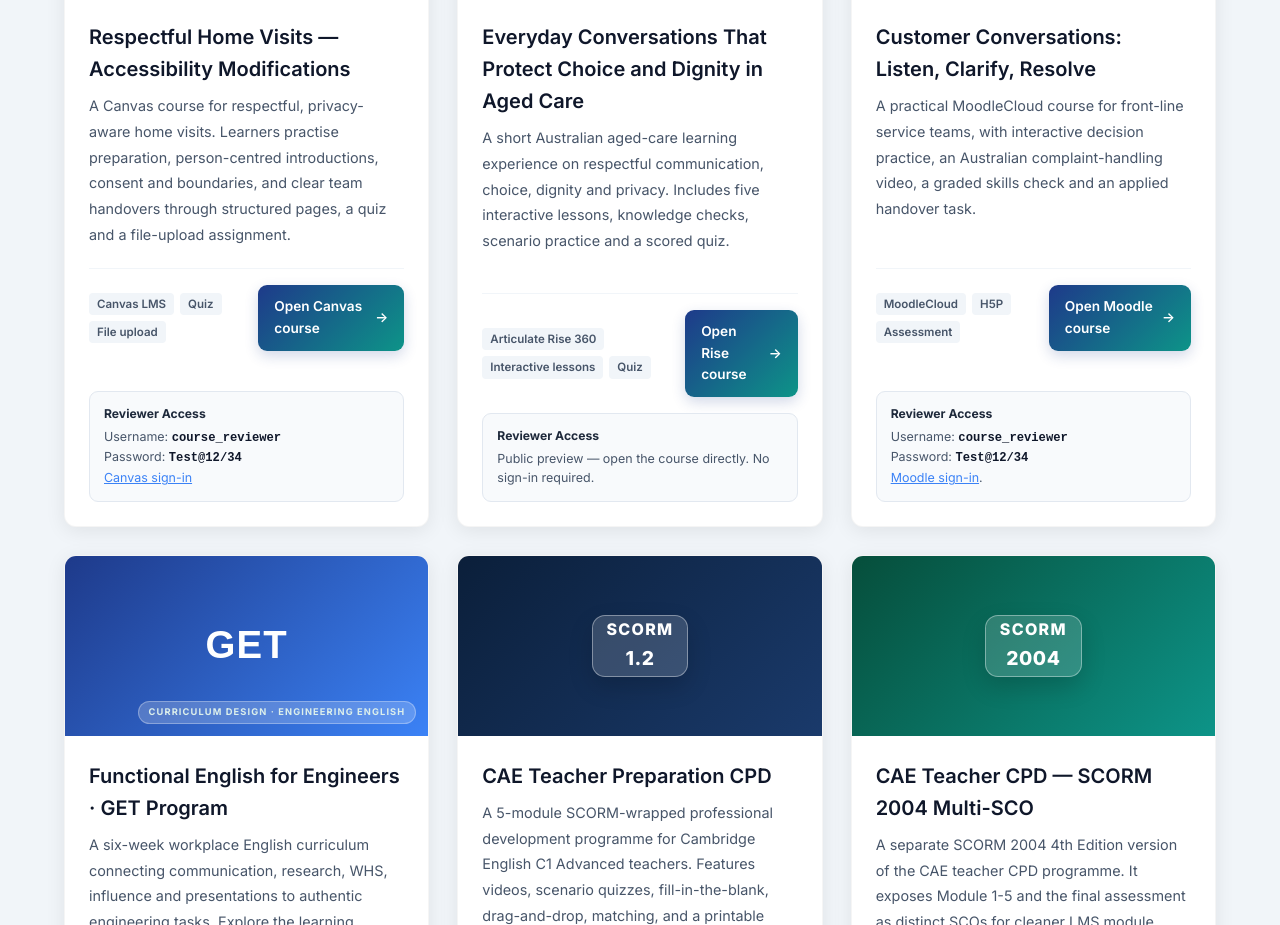
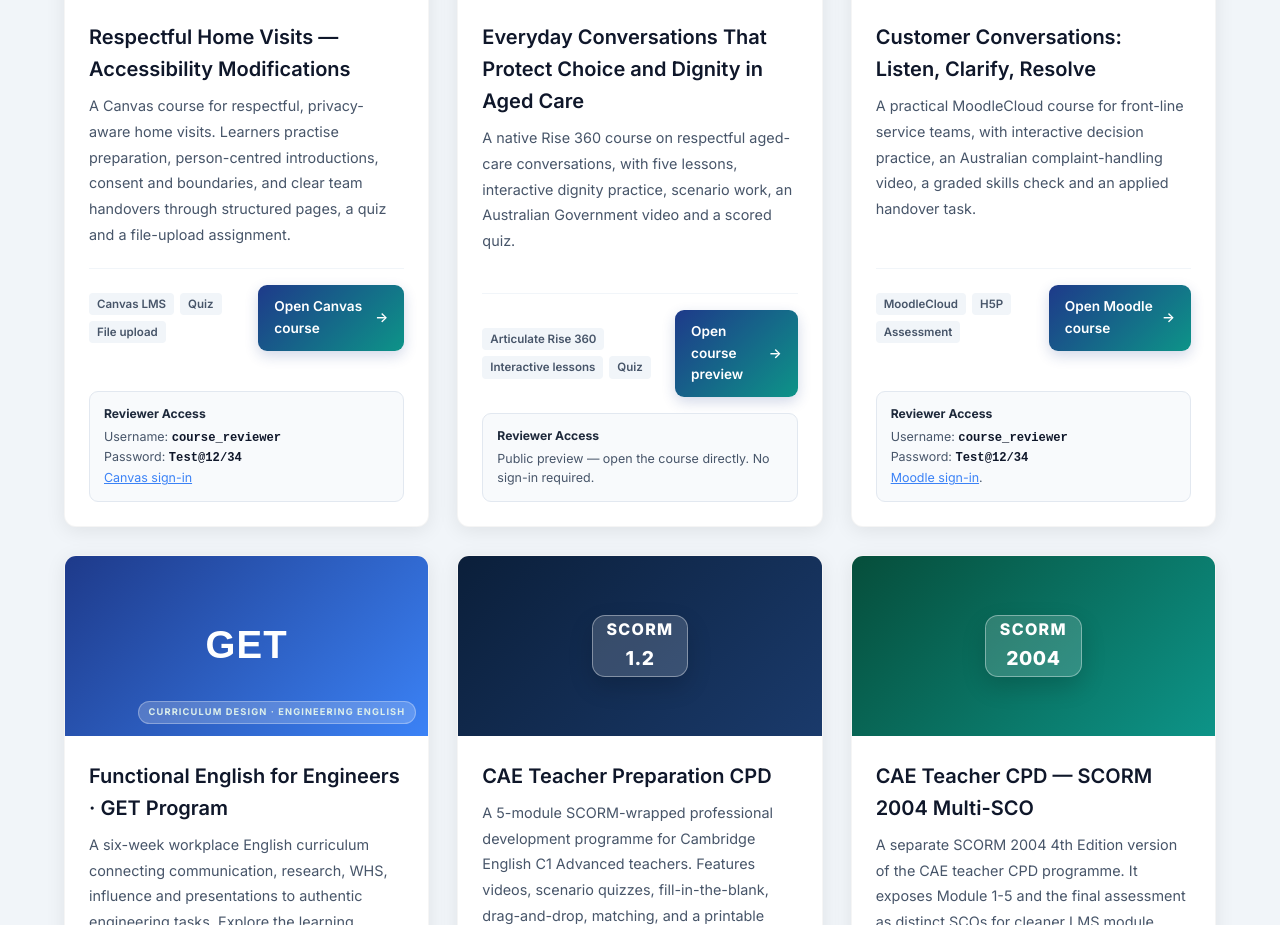
Before and after one commit to tjavanshir/ld-portfolio, a plain HTML site: page index.html in a window 1280 px wide. Shown: the part 1273-2198 px from the top of the page. Drawn offline with Linux system fonts and the light colour scheme.

Commit message:
Publish new native Rise course preview

```diff
--- a/index.html
+++ b/index.html
@@ -120,14 +120,14 @@
         </div>
         <div class="sample-body">
           <h3>Everyday Conversations That Protect Choice and Dignity in Aged Care</h3>
-          <p>A short Australian aged-care learning experience on respectful communication, choice, dignity and privacy. Includes five interactive lessons, knowledge checks, scenario practice and a scored quiz.</p>
+          <p>A native Rise 360 course on respectful aged-care conversations, with five lessons, interactive dignity practice, scenario work, an Australian Government video and a scored quiz.</p>
           <div class="sample-meta">
             <div class="sample-tools">
               <span class="sample-tool-tag">Articulate Rise 360</span>
               <span class="sample-tool-tag">Interactive lessons</span>
               <span class="sample-tool-tag">Quiz</span>
             </div>
-            <div class="sample-actions"><a class="sample-link btn btn-primary" href="https://share.articulate.com/0kzPTPT2YiyGAXF8D94H5" target="_blank" rel="noopener">Open Rise course</a></div>
+            <div class="sample-actions"><a class="sample-link btn btn-primary" href="https://share.articulate.com/pYSHHSUqg7vIl6S2uMYGp" target="_blank" rel="noopener">Open course preview</a></div>
           </div>
                 <div class="access-note"><strong>Reviewer Access</strong><span>Public preview — open the course directly. No sign-in required.</span></div>
 </div>
```
